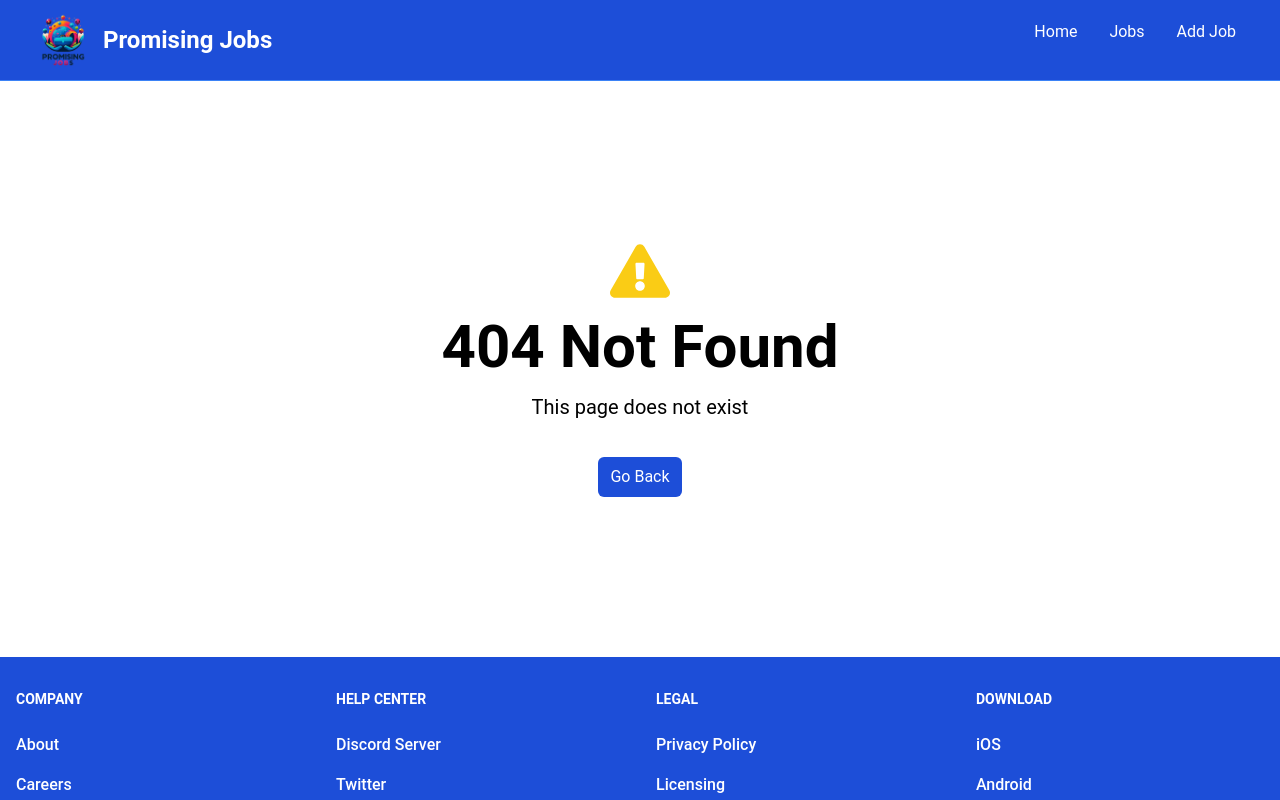
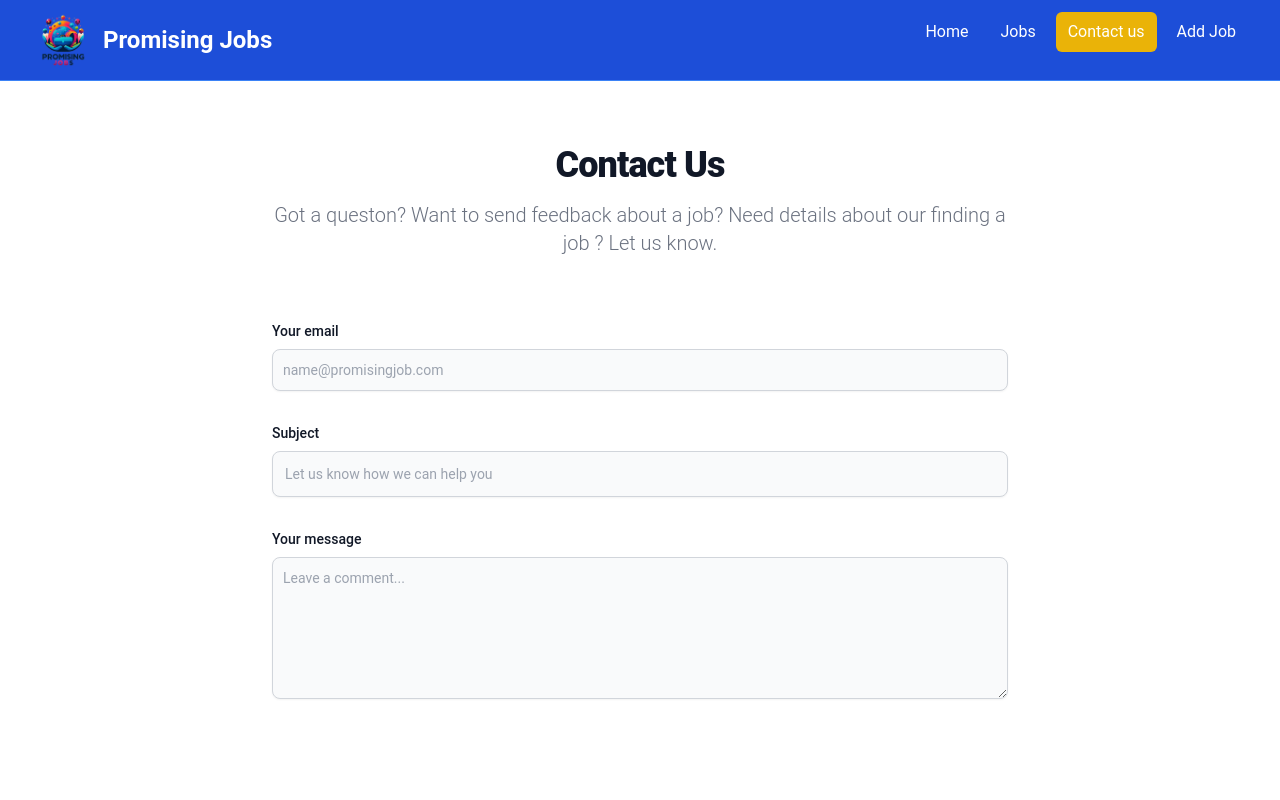
Before and after one commit to alsuhaibi96/promising-jobs, a React (Vite) app: page /contact in a window 1280 px wide. Shown: the top 800 px of the page. Built offline with nearby package versions, Linux system fonts and the light colour scheme.

Commit message:
feat: cotact us page

```diff
--- a/src/App.jsx
+++ b/src/App.jsx
@@ -2,6 +2,7 @@
 import HomePage from "./pages/HomePage";
 import JobsPage from "./pages/JobsPage";
 import JobPage ,{jobLoader} from "./pages/JobPage";
+import ContactPage from "./pages/ContactPage";
 import NotFound from "./pages/NotFound";
 import MainLayout from "./layouts/Default";
 
@@ -11,6 +12,7 @@
 <Route index element={<HomePage/>}/>
 <Route path="/jobs" element={<JobsPage/>}/>
 <Route path="/jobs/:id" loader={jobLoader} element={<JobPage/>}/>
+<Route path="/contact" element={<ContactPage/>}/>
 <Route path="*" element={<NotFound/>}/>
 
 </Route>
--- a/src/components/NavBar.jsx
+++ b/src/components/NavBar.jsx
@@ -36,6 +36,12 @@
                                         className={activeClass}
                                     >Jobs</NavLink
                                     >
+
+                                    <NavLink
+                                        to="/contact"
+                                        className={activeClass}
+                                    >Contact us</NavLink
+                                    >
                                     <NavLink
                                         to="/add-job"
                                         className={activeClass}
--- /dev/null
+++ b/src/pages/ContactPage.jsx
@@ -0,0 +1,29 @@
+
+
+const ContactPage = () => {
+  return (
+    <section className="bg-white dark:bg-gray-900">
+    <div className="py-8 lg:py-16 px-4 mx-auto max-w-screen-md">
+        <h2 className="mb-4 text-4xl tracking-tight font-extrabold text-center text-gray-900 dark:text-white">Contact Us</h2>
+        <p className="mb-8 lg:mb-16 font-light text-center text-gray-500 dark:text-gray-400 sm:text-xl">Got a queston? Want to send feedback about a job? Need details about our finding a job ? Let us know.</p>
+        <form action="#" className="space-y-8">
+            <div>
+                <label className="block mb-2 text-sm font-medium text-gray-900 dark:text-gray-300">Your email</label>
+                <input type="email" id="email" className="shadow-sm bg-gray-50 border border-gray-300 text-gray-900 text-sm rounded-lg focus:ring-primary-500 focus:border-primary-500 block w-full p-2.5 dark:bg-gray-700 dark:border-gray-600 dark:placeholder-gray-400 dark:text-white dark:focus:ring-primary-500 dark:focus:border-primary-500 dark:shadow-sm-light" placeholder="name@promisingjob.com" required/>
+            </div>
+            <div>
+                <label  className="block mb-2 text-sm font-medium text-gray-900 dark:text-gray-300">Subject</label>
+                <input type="text" id="subject" className="block p-3 w-full text-sm text-gray-900 bg-gray-50 rounded-lg border border-gray-300 shadow-sm focus:ring-primary-500 focus:border-primary-500 dark:bg-gray-700 dark:border-gray-600 dark:placeholder-gray-400 dark:text-white dark:focus:ring-primary-500 dark:focus:border-primary-500 dark:shadow-sm-light" placeholder="Let us know how we can help you" required/>
+            </div>
+            <div className="sm:col-span-2">
+                <label  className="block mb-2 text-sm font-medium text-gray-900 dark:text-gray-400">Your message</label>
+                <textarea id="message" rows="6" className="block p-2.5 w-full text-sm text-gray-900 bg-gray-50 rounded-lg shadow-sm border border-gray-300 focus:ring-primary-500 focus:border-primary-500 dark:bg-gray-700 dark:border-gray-600 dark:placeholder-gray-400 dark:text-white dark:focus:ring-primary-500 dark:focus:border-primary-500" placeholder="Leave a comment..."></textarea>
+            </div>
+            <button type="submit" className="py-3 px-5 text-sm font-medium text-center text-white rounded-lg bg-primary-700 sm:w-fit hover:bg-primary-800 focus:ring-4 focus:outline-none focus:ring-primary-300 dark:bg-primary-600 dark:hover:bg-primary-700 dark:focus:ring-primary-800">Send message</button>
+        </form>
+    </div>
+  </section>
+  )
+}
+
+export default ContactPage
```
